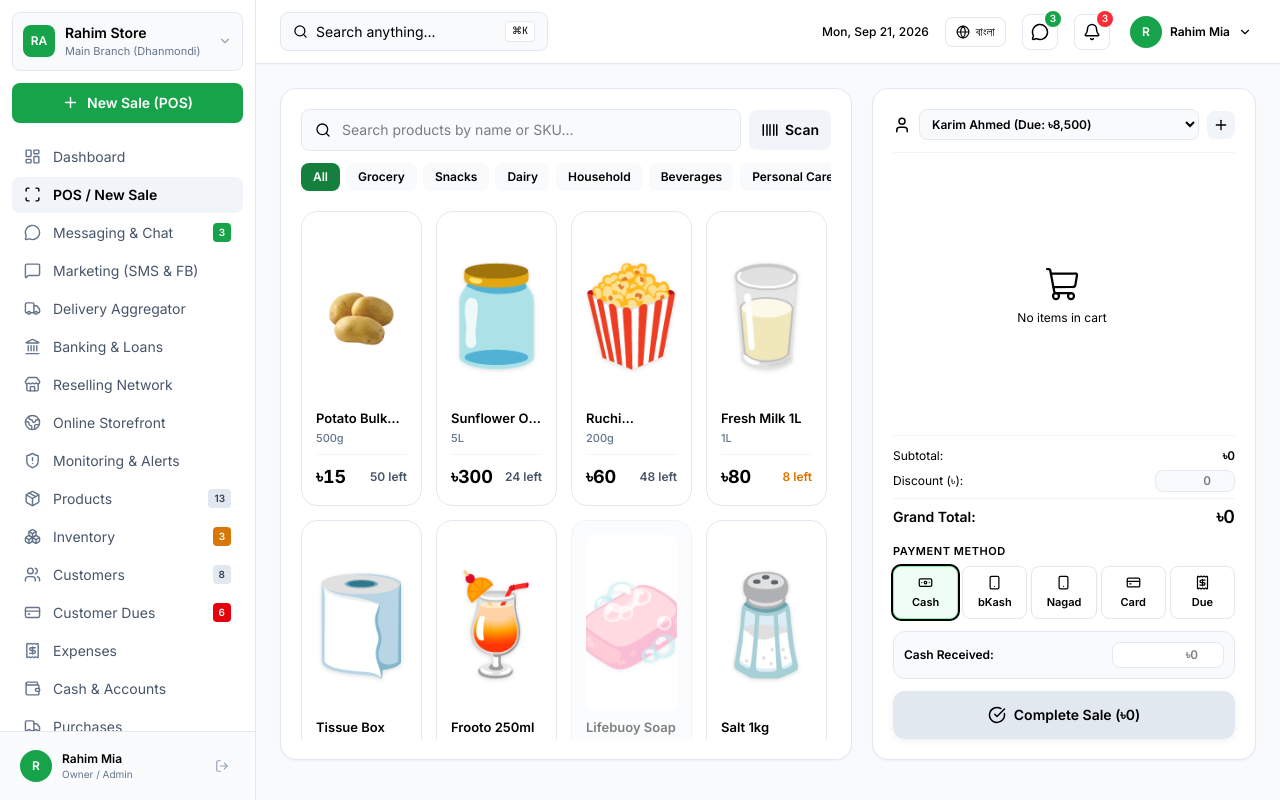
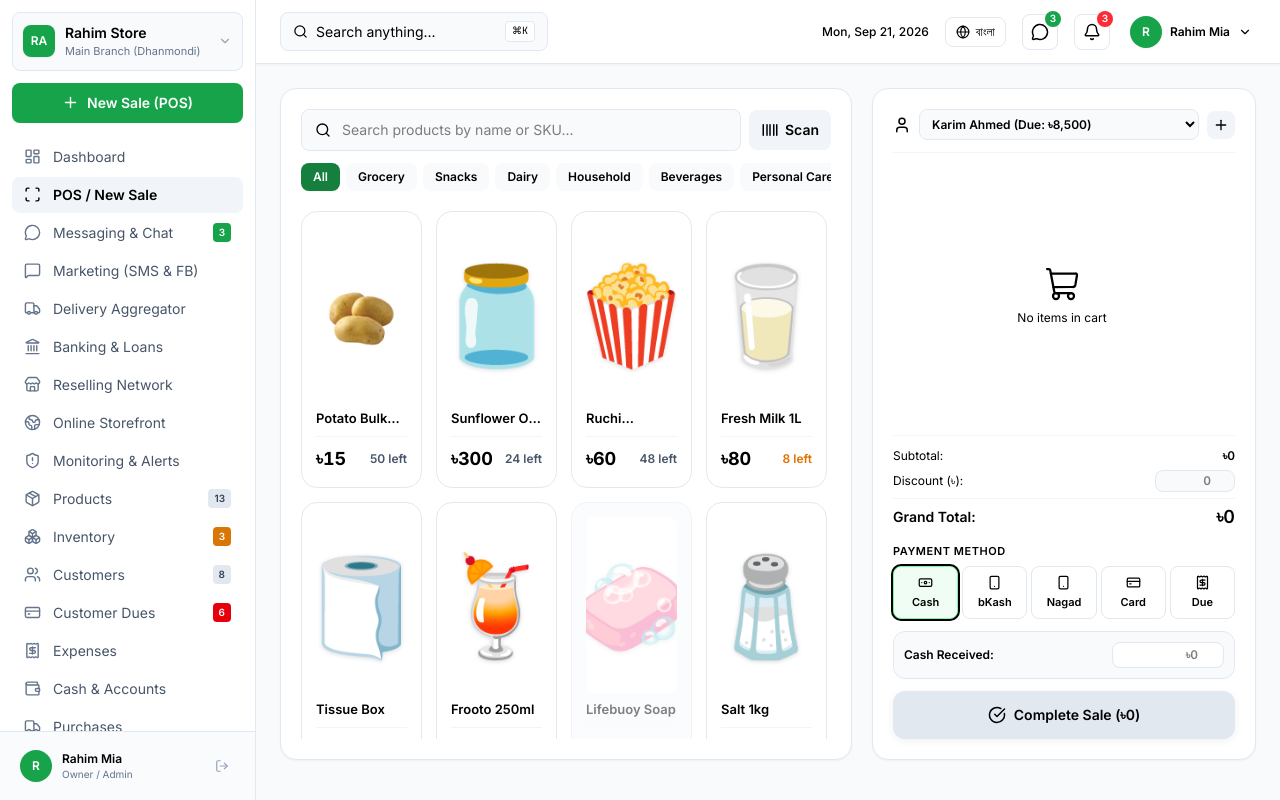
Before and after one commit to Zotish/SAYHPro, a React (Vite) app: page / in a window 1280 px wide. Both pictures are taken after a click on the button "POS / New Sale". Built offline with nearby package versions, Linux system fonts and the light colour scheme.

Commit message:
Remove Piece / পিস unit subtitle from product cards

```diff
--- a/src/screens/MobilePOS.tsx
+++ b/src/screens/MobilePOS.tsx
@@ -230,10 +230,6 @@ export default function MobilePOS({ lang, setScreen }: MobilePOSProps) {
                       <div className="text-xs font-bold text-ink line-clamp-1 leading-snug">
                         {isBn ? cleanProductNameBn(p.nameBn) : cleanProductName(p.name)}
                       </div>
-
-                      <p className="text-[10px] text-nv-500 font-medium mt-0.5">
-                        {p.unit || p.brand || p.category}
-                      </p>
                     </div>
 
                     <div className="w-full flex items-center justify-between mt-2.5 pt-2 border-t border-nv-100">
--- a/src/screens/POS.tsx
+++ b/src/screens/POS.tsx
@@ -275,11 +275,6 @@ export default function POS({ lang, setScreen }: POSProps) {
                     <h4 className="font-bold text-xs sm:text-[13px] text-ink line-clamp-1 leading-snug">
                       {isBn ? cleanProductNameBn(p.nameBn) : cleanProductName(p.name)}
                     </h4>
-
-                    {/* Weight / Unit Subtitle */}
-                    <p className="text-[11px] text-nv-500 font-medium mt-0.5">
-                      {p.unit || p.brand || p.category}
-                    </p>
                   </div>
 
                   {/* Price & Stock Section */}
```
